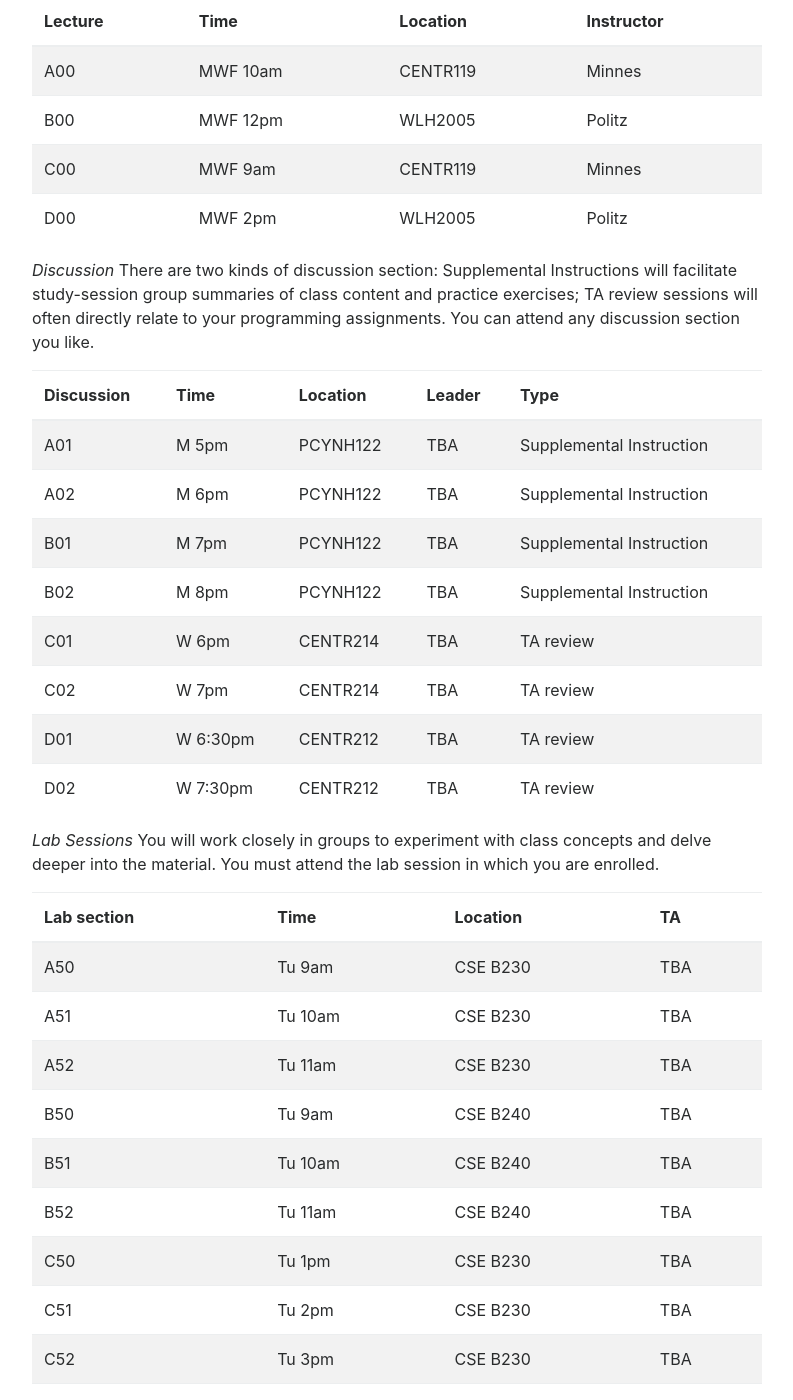
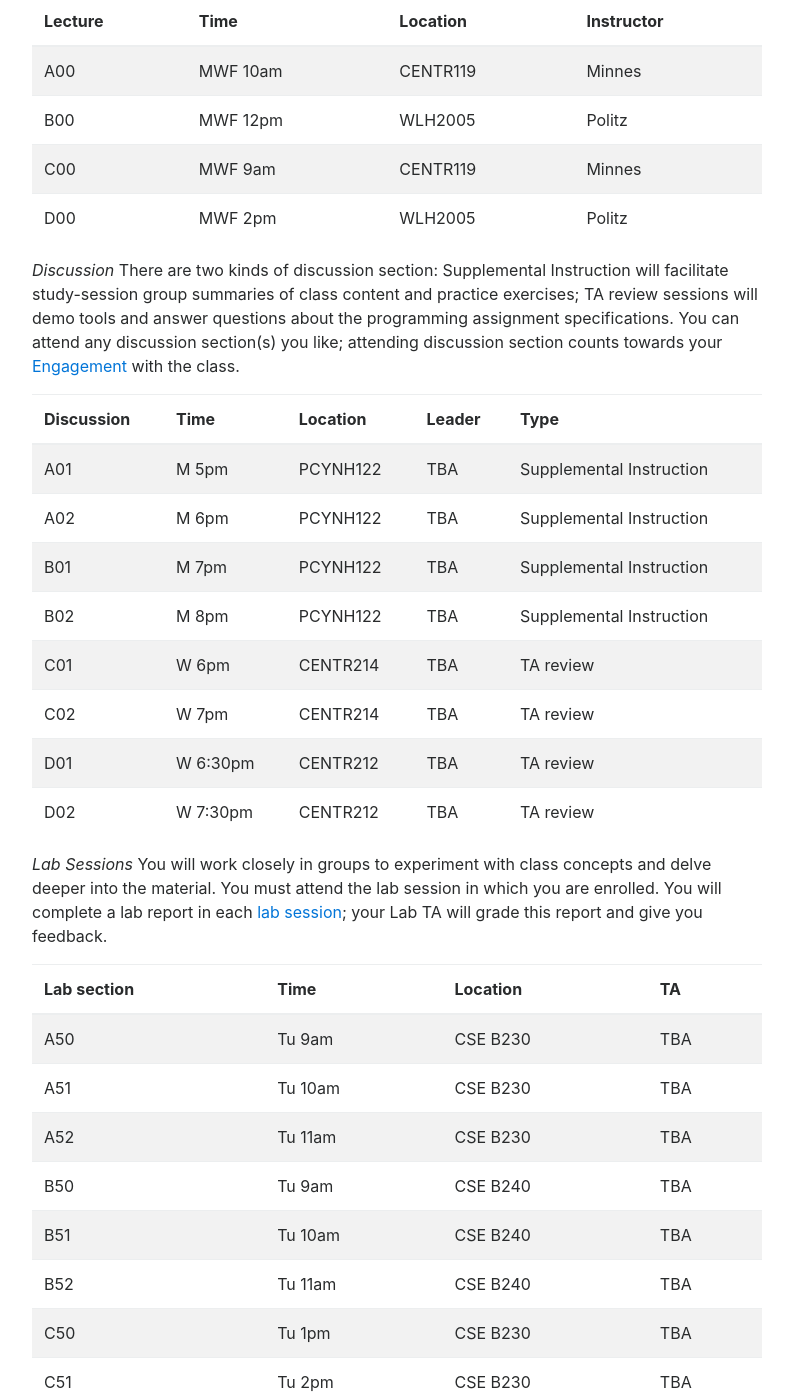
Before and after one commit to ucsd-cse8a-f18/ucsd-cse8a-f18.github.io, a Jekyll site: the page built from index.md, in a window 1280 px wide and 1400 px high, scrolled down 1010 px. Shown: the whole window, without its empty margins (243-1036 px from the left). Built offline with Jekyll 4.4.1, drawn with Linux system fonts in a browser that asks for light colours; nearby versions of some CDN libraries.

Commit message:
Update index.md

```diff
--- a/index.md
+++ b/index.md
@@ -52,7 +52,7 @@ Policies
 </tr>
 </table>
 
-*Discussion* There are two kinds of discussion section: Supplemental Instructions will facilitate study-session group summaries of class content and practice exercises; TA review sessions will often directly relate to your programming assignments.  You can attend any discussion section you like.
+*Discussion* There are two kinds of discussion section: Supplemental Instruction will facilitate study-session group summaries of class content and practice exercises; TA review sessions will demo tools and answer questions about the programming assignment specifications.  You can attend any discussion section(s) you like; attending discussion section counts towards your <a href="#engage">Engagement</a> with the class.
 
 <table class="table table-striped">
 <thead>
@@ -88,7 +88,9 @@ Policies
 
 
 
-*Lab Sessions* You will work closely in groups to experiment with class concepts and delve deeper into the material.  You must attend the lab session in which you are enrolled.
+*Lab Sessions* You will work closely in groups to experiment with class concepts and delve deeper into the material.  You must
+attend the lab session in which you are enrolled.  You will complete a lab report in each <a href="#Labs">lab session</a>;
+your Lab TA will grade  this report and give you feedback.
 
 <table class="table table-striped">
 <thead>
```
